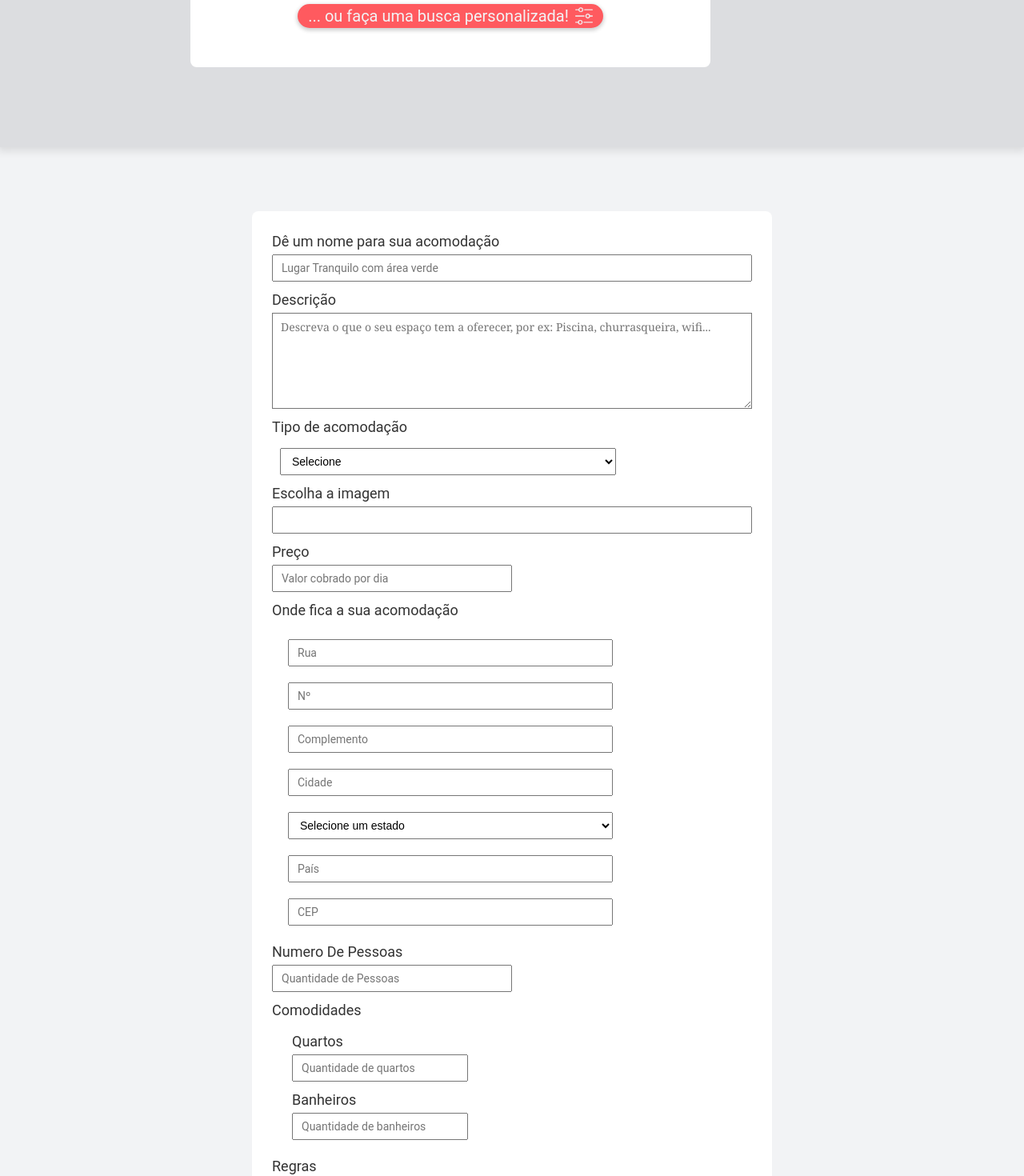
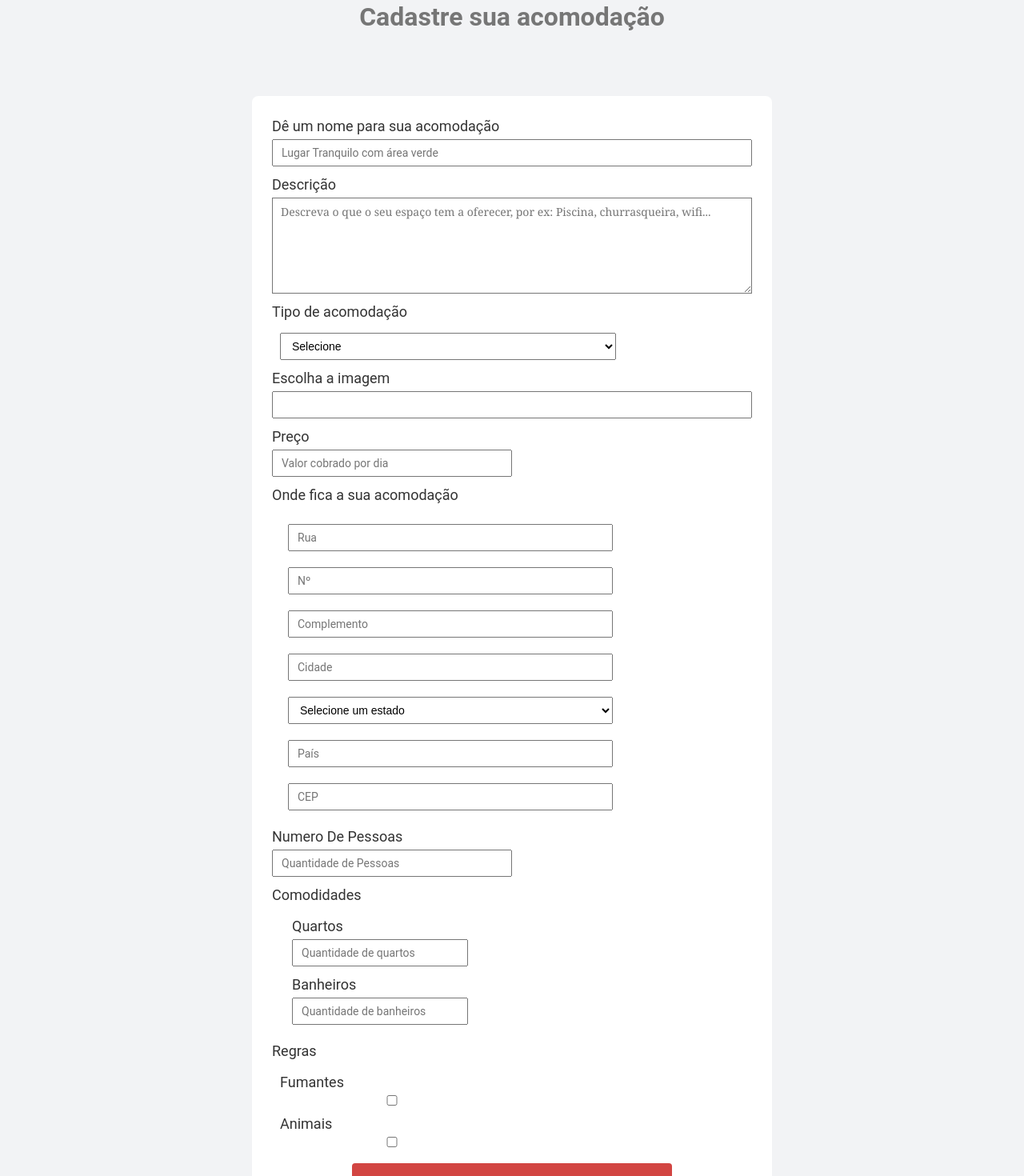
Before and after one commit to DayMendes/airbnb-clone-frontend-, a React (Create React App) app: page /acomodacoes in a window 1280 px wide. Shown: the part 180-1650 px from the top of the page at 80% size. Built offline with nearby package versions, Linux system fonts and the light colour scheme.

Commit message:
Alterações form

```diff
--- a/src/pages/CadastroAcomodacoes.tsx
+++ b/src/pages/CadastroAcomodacoes.tsx
@@ -1,6 +1,6 @@
 import axios from "axios";
 import React, { useState } from "react";
-import styles from "../styles/cadastroAcomodacoes.module.css";
+import styles from "../styles/pages/cadastroAcomodacoes.module.css";
 import { Acomodacao } from "../util/interfaces";
 
 export default function CadastroAcomodacoes() {
@@ -19,7 +19,8 @@ export default function CadastroAcomodacoes() {
   }
   return (
     <>
-      <form className={styles.CadastroAcomodacoes} onSubmit={handleSubmit}>
+      <h2 className={styles.titleForm}> Cadastre sua acomodação</h2>
+      <form className={styles.cadastroAcomodacoes} onSubmit={handleSubmit}>
         <label htmlFor="nome">Dê um nome para sua acomodação</label>
         <input
           type="text"
--- a/src/styles/cadastroAcomodacoes.module.css
+++ b/src/styles/pages/cadastroAcomodacoes.module.css
@@ -1,8 +1,10 @@
-.navbar > input {
-  display: none;
+.titleForm {
+  text-align: center;
+  font-size: 2rem;
+  margin-top: 3rem;
 }
 
-form {
+.cadastroAcomodacoes {
   margin: 80px auto 0;
   margin-bottom: 100px;
   max-width: 650px;
@@ -13,7 +15,7 @@ form {
   padding: 25px 25px;
   border-radius: 8px;
 }
-input {
+.cadastroAcomodacoes input {
   display: block;
   margin-bottom: 15px;
   width: 100%;
@@ -22,7 +24,7 @@ input {
   font-size: 14px;
 }
 
-fieldset {
+.cadastroAcomodacoes fieldset {
   display: block;
   padding: 10px;
   border: 0;
@@ -36,11 +38,11 @@ select {
   font-size: 14px;
 }
 
-form > input[type="number"] {
+.cadastroAcomodacoes > input[type="number"] {
   width: 50%;
   flex-wrap: wrap;
 }
-form > textarea {
+.cadastroAcomodacoes > textarea {
   display: block;
   width: 100%;
   height: 120px;
@@ -67,7 +69,7 @@ form > textarea {
   accent-color: #d24542;
 }
 
-label {
+.cadastroAcomodacoes label {
   display: block;
   color: #333;
   font-size: 18px;
@@ -75,7 +77,7 @@ label {
   margin-bottom: 4px;
 }
 
-form > button {
+.cadastroAcomodacoes > button {
   margin-left: 100px;
   align-items: center;
   height: 45px;
@@ -92,6 +94,6 @@ form > button {
   transition: background 0.2s;
 }
 
-button:hover {
+.cadastroAcomodacoes button:hover {
   background: #d8d1d0;
 }
```
